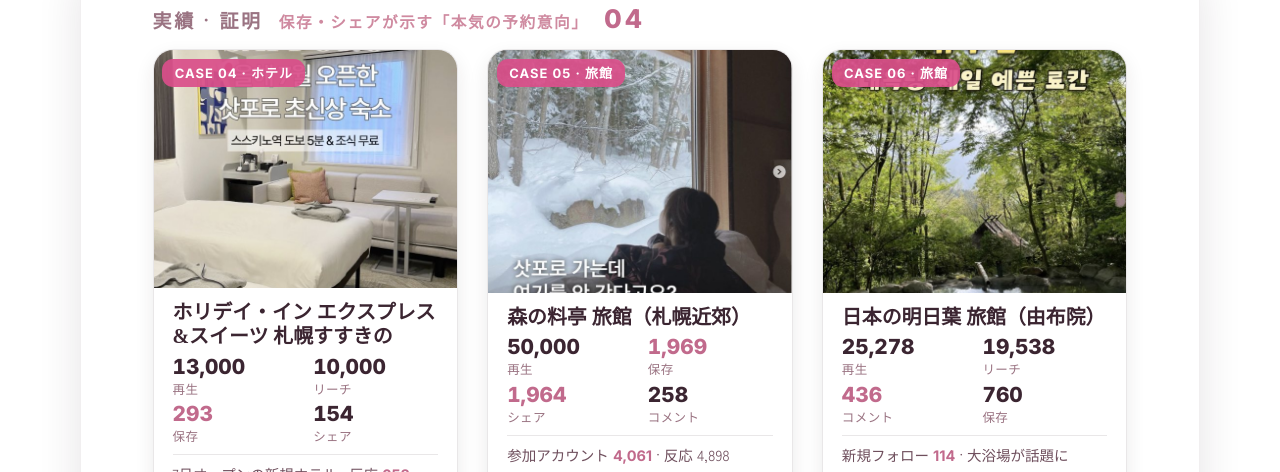
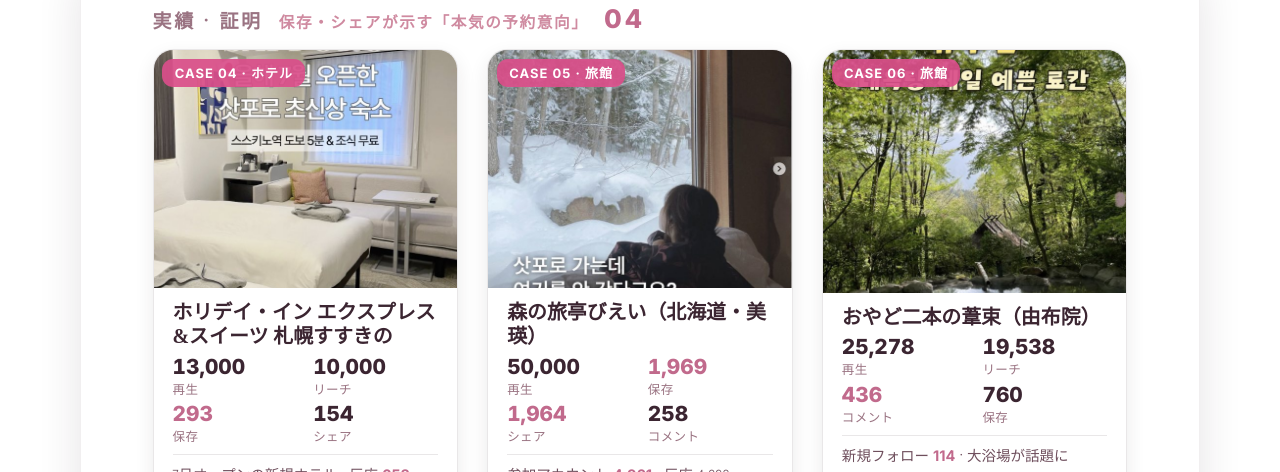
Before and after one commit to godls2258-alt/haeniivel-mediakit, a plain HTML site: page index.html in a window 1280 px wide. Shown: the part 2778-3250 px from the top of the page. Drawn offline with Linux system fonts and the light colour scheme; a web font is replaced by a local one.

Commit message:
료칸 2곳 정식 명칭 반영 (森の旅亭びえい / おやど二本の葦束)
Co-Authored-By: Claude Opus 4.8 <noreply@anthropic.com>

```diff
--- a/index.html
+++ b/index.html
@@ -379,9 +379,9 @@ html{scroll-behavior:smooth}
           </div>
         </article>
         <article class="card">
-          <div class="card__ph"><img src="img/morino.jpg" alt="森の料亭 旅館のリール"><span class="card__tag">CASE 05 · 旅館</span></div>
+          <div class="card__ph"><img src="img/morino.jpg" alt="森の旅亭びえいのリール"><span class="card__tag">CASE 05 · 旅館</span></div>
           <div class="card__bd">
-            <div class="card__name">森の料亭 旅館（札幌近郊）</div>
+            <div class="card__name">森の旅亭びえい（北海道・美瑛）</div>
             <div class="chips">
               <div class="chip"><em>50,000</em><span>再生</span></div>
               <div class="chip chip--hot"><em>1,969</em><span>保存</span></div>
@@ -394,9 +394,9 @@ html{scroll-behavior:smooth}
           </div>
         </article>
         <article class="card">
-          <div class="card__ph"><img src="img/nihon.jpg" alt="日本の明日葉 旅館のリール"><span class="card__tag">CASE 06 · 旅館</span></div>
+          <div class="card__ph"><img src="img/nihon.jpg" alt="おやど二本の葦束のリール"><span class="card__tag">CASE 06 · 旅館</span></div>
           <div class="card__bd">
-            <div class="card__name">日本の明日葉 旅館（由布院）</div>
+            <div class="card__name">おやど二本の葦束（由布院）</div>
             <div class="chips">
               <div class="chip"><em>25,278</em><span>再生</span></div>
               <div class="chip"><em>19,538</em><span>リーチ</span></div>
```
